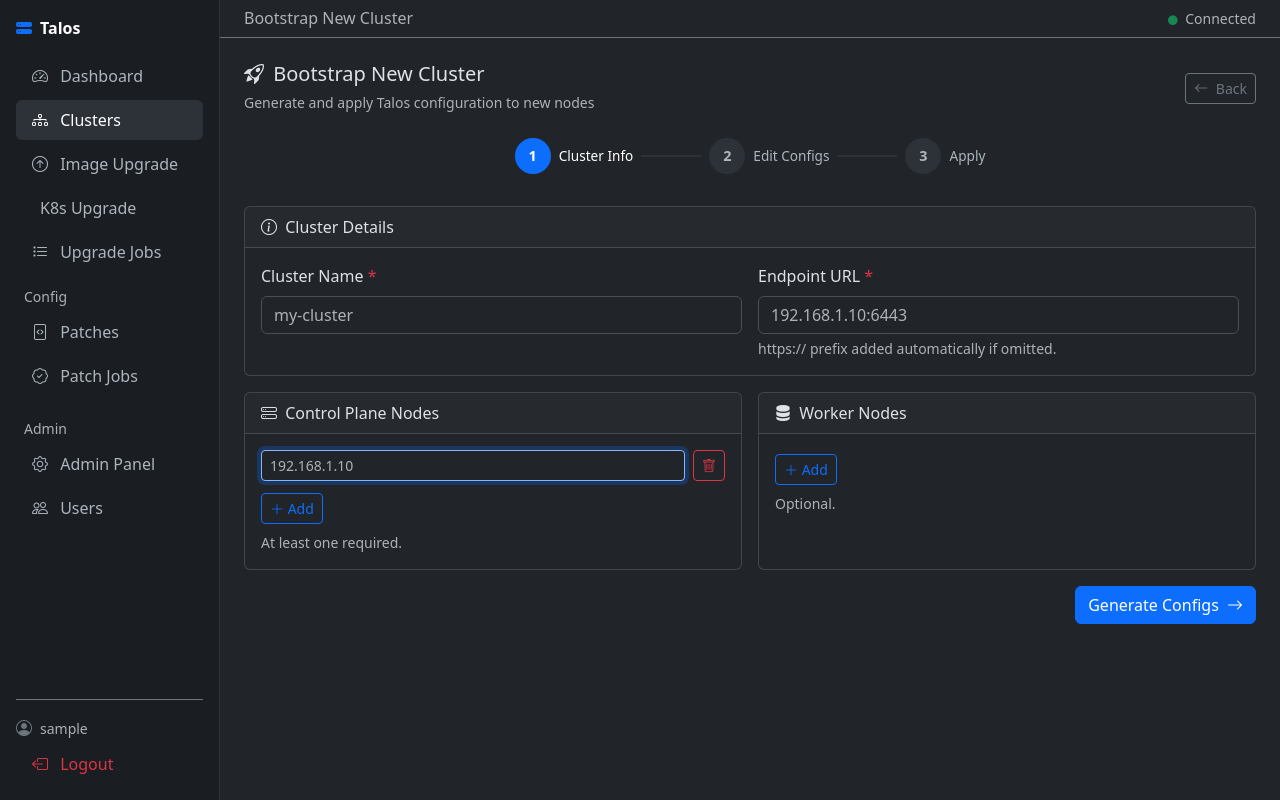
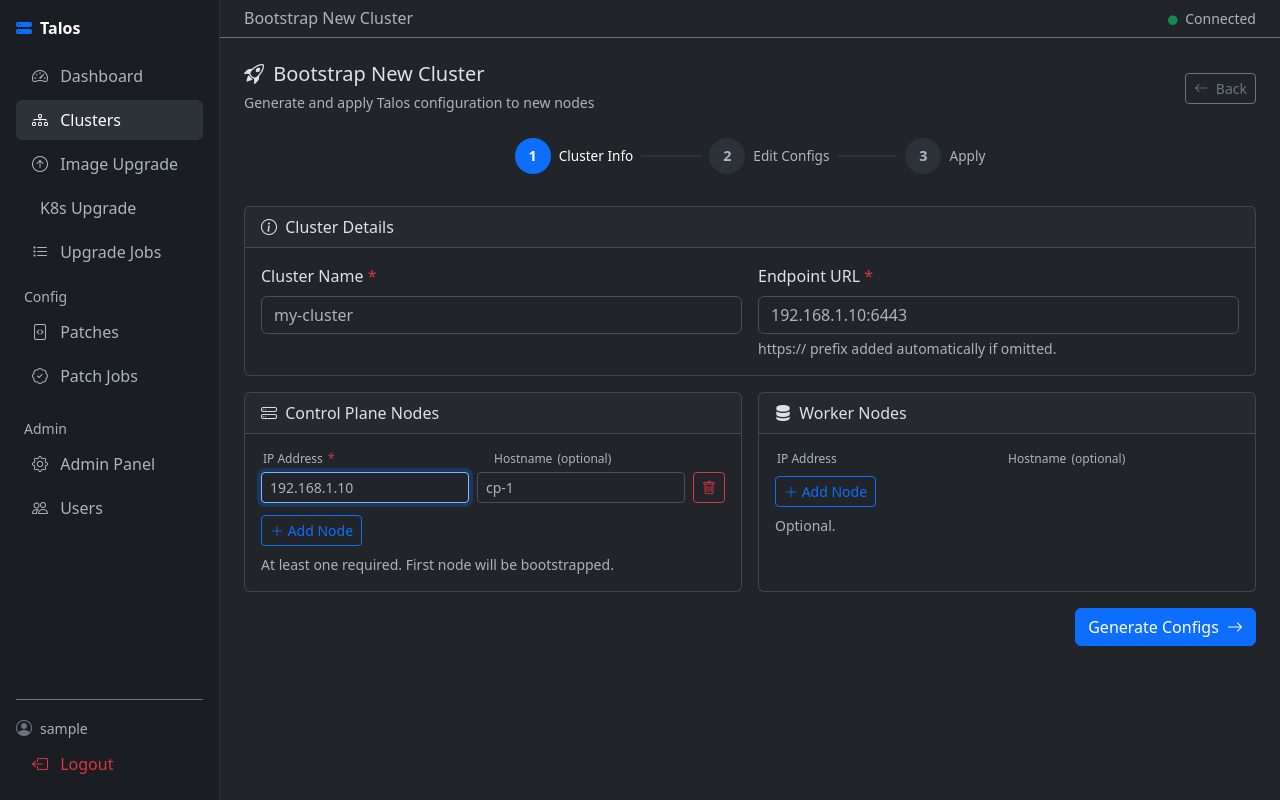
Before and after one commit to erelbi/talos-dashboard, a Django app: page /clusters/bootstrap/ in a window 1280 px wide. Run offline with Django 5.2, Linux system fonts and the light colour scheme; the visitor is signed in with stand-in values (Sample User, id 1); parts of the project's set-up code (start-up, migrations or seed data) failed here and were passed over; some libraries are stand-ins or nearby versions.

Commit message:
feat: add hostname field to bootstrap wizard, patch per-node config on apply

```diff
--- a/apps/clusters/forms.py
+++ b/apps/clusters/forms.py
@@ -115,14 +115,15 @@ class ClusterBootstrapForm(forms.Form):
         help_text='Cluster endpoint URL (e.g. https://192.168.1.10:6443).',
         widget=forms.TextInput(attrs={'placeholder': 'https://192.168.1.10:6443'}),
     )
-    controlplane_ips = forms.CharField(
-        help_text='Comma-separated control plane node IPs.',
-        widget=forms.TextInput(attrs={'placeholder': '192.168.1.10, 192.168.1.11'}),
+    # Encoded as "ip:hostname,ip:hostname" — hostname part is optional
+    controlplane_nodes = forms.CharField(
+        help_text='Control plane nodes as ip:hostname pairs.',
+        widget=forms.HiddenInput(),
     )
-    worker_ips = forms.CharField(
+    worker_nodes = forms.CharField(
         required=False,
-        help_text='Comma-separated worker node IPs (optional).',
-        widget=forms.TextInput(attrs={'placeholder': '192.168.1.20, 192.168.1.21'}),
+        help_text='Worker nodes as ip:hostname pairs (optional).',
+        widget=forms.HiddenInput(),
     )
 
     def clean_endpoint(self):
@@ -131,31 +132,39 @@ class ClusterBootstrapForm(forms.Form):
             endpoint = 'https://' + endpoint
         return endpoint
 
-    def _parse_ips(self, raw):
-        ips = []
+    def _parse_nodes(self, raw):
+        """Parse 'ip:hostname,ip:hostname' into list of {'ip': ..., 'hostname': ...}."""
+        nodes = []
         for part in raw.split(','):
             part = part.strip()
             if not part:
                 continue
+            if ':' in part:
+                ip, hostname = part.split(':', 1)
+                ip = ip.strip()
+                hostname = hostname.strip()
+            else:
+                ip = part.strip()
+                hostname = ''
             try:
-                ipaddress.ip_address(part)
+                ipaddress.ip_address(ip)
             except ValueError:
-                raise forms.ValidationError(f'"{part}" is not a valid IP address.')
-            ips.append(part)
-        return ips
+                raise forms.ValidationError(f'"{ip}" is not a valid IP address.')
+            nodes.append({'ip': ip, 'hostname': hostname})
+        return nodes
 
-    def clean_controlplane_ips(self):
-        raw = self.cleaned_data.get('controlplane_ips', '')
-        ips = self._parse_ips(raw)
-        if not ips:
-            raise forms.ValidationError('At least one control plane IP is required.')
-        return ips
+    def clean_controlplane_nodes(self):
+        raw = self.cleaned_data.get('controlplane_nodes', '')
+        nodes = self._parse_nodes(raw)
+        if not nodes:
+            raise forms.ValidationError('At least one control plane node IP is required.')
+        return nodes
 
-    def clean_worker_ips(self):
-        raw = self.cleaned_data.get('worker_ips', '')
+    def clean_worker_nodes(self):
+        raw = self.cleaned_data.get('worker_nodes', '')
         if not raw.strip():
             return []
-        return self._parse_ips(raw)
+        return self._parse_nodes(raw)
 
 
 class NodeApplyConfigForm(forms.Form):
--- a/apps/clusters/views.py
+++ b/apps/clusters/views.py
@@ -592,8 +592,8 @@ def cluster_bootstrap(request):
 
         cluster_name = form.cleaned_data['cluster_name']
         endpoint = form.cleaned_data['endpoint']
-        cp_ips = form.cleaned_data['controlplane_ips']
-        worker_ips = form.cleaned_data['worker_ips']
+        cp_nodes = form.cleaned_data['controlplane_nodes']   # [{ip, hostname}, ...]
+        worker_nodes = form.cleaned_data['worker_nodes']
 
         output_dir = tempfile.mkdtemp(prefix='talos-bootstrap-')
         try:
@@ -630,8 +630,8 @@ def cluster_bootstrap(request):
         request.session['bootstrap'] = {
             'cluster_name': cluster_name,
             'endpoint': endpoint,
-            'cp_ips': cp_ips,
-            'worker_ips': worker_ips,
+            'cp_nodes': cp_nodes,
+            'worker_nodes': worker_nodes,
             'talosconfig': talosconfig_content,
             'cp_yaml': cp_yaml,
             'worker_yaml': worker_yaml,
@@ -641,8 +641,8 @@ def cluster_bootstrap(request):
             'wizard_step': 2,
             'cluster_name': cluster_name,
             'endpoint': endpoint,
-            'cp_ips': cp_ips,
-            'worker_ips': worker_ips,
+            'cp_nodes': cp_nodes,
+            'worker_nodes': worker_nodes,
             'cp_yaml': cp_yaml,
             'worker_yaml': worker_yaml,
         })
@@ -656,8 +656,8 @@ def cluster_bootstrap(request):
 
         cp_yaml = request.POST.get('cp_yaml', data['cp_yaml'])
         worker_yaml = request.POST.get('worker_yaml', data['worker_yaml'])
-        cp_ips = data['cp_ips']
-        worker_ips = data['worker_ips']
+        cp_nodes = data['cp_nodes']       # [{ip, hostname}, ...]
+        worker_nodes = data['worker_nodes']
         endpoint = data['endpoint']
         cluster_name = data['cluster_name']
         talosconfig_content = data['talosconfig']
@@ -672,7 +672,22 @@ def cluster_bootstrap(request):
 
         apply_errors = []
 
-        def _apply(ip, yaml_content, role):
+        def _patch_hostname(yaml_content, hostname):
+            """Inject machine.network.hostname into config YAML."""
+            if not hostname:
+                return yaml_content
+            try:
+                import yaml as _yaml
+                cfg = _yaml.safe_load(yaml_content)
+                cfg.setdefault('machine', {}).setdefault('network', {})['hostname'] = hostname
+                return _yaml.dump(cfg, default_flow_style=False, allow_unicode=True)
+            except Exception:
+                return yaml_content  # fall back to original if YAML manipulation fails
+
+        def _apply(node_info, base_yaml, role):
+            ip = node_info['ip']
+            hostname = node_info.get('hostname', '')
+            yaml_content = _patch_hostname(base_yaml, hostname)
             tmp = tempfile.NamedTemporaryFile(
                 mode='w', suffix='.yaml', delete=False, dir='/tmp', encoding='utf-8'
             )
@@ -684,7 +699,11 @@ def cluster_bootstrap(request):
                     r = t.apply_config(ip, tmp.name, insecure=True)
                 if r['success']:
                     Node.objects.create(
-                        cluster=cluster, ip_address=ip, role=role, status='provisioning'
+                        cluster=cluster,
+                        ip_address=ip,
+                        hostname=hostname,
+                        role=role,
+                        status='provisioning',
                     )
                 else:
                     apply_errors.append(f'{ip}: {r["stderr"] or r["stdout"]}')
@@ -692,22 +711,22 @@ def cluster_bootstrap(request):
                 if os.path.exists(tmp.name):
                     os.unlink(tmp.name)
 
-        for ip in cp_ips:
-            _apply(ip, cp_yaml, Node.ROLE_CONTROLPLANE)
+        for node_info in cp_nodes:
+            _apply(node_info, cp_yaml, Node.ROLE_CONTROLPLANE)
 
         if worker_yaml:
-            for ip in worker_ips:
-                _apply(ip, worker_yaml, Node.ROLE_WORKER)
+            for node_info in worker_nodes:
+                _apply(node_info, worker_yaml, Node.ROLE_WORKER)
 
         # Bootstrap etcd on the first control plane node
         bootstrap_error = None
-        if cp_ips and not apply_errors:
+        if cp_nodes and not apply_errors:
             try:
                 import time as _time
                 # Wait for the node to finish initial setup before bootstrapping
                 _time.sleep(10)
                 with TalosctlRunner(cluster) as t:
-                    r = t.bootstrap(cp_ips[0])
+                    r = t.bootstrap(cp_nodes[0]['ip'])
                 if not r['success']:
                     bootstrap_error = r['stderr'] or r['stdout'] or 'Unknown error'
             except Exception as e:
--- a/templates/clusters/cluster_bootstrap.html
+++ b/templates/clusters/cluster_bootstrap.html
@@ -20,8 +20,9 @@
   .wizard-step.done .step-label     { color:#198754; }
   .step-connector { width:60px; height:2px; background:#2d3138; align-self:center; margin:0 .5rem; }
   .step-connector.done { background:#198754; }
-  .node-ip-row { display:flex; gap:.5rem; margin-bottom:.5rem; align-items:center; }
-  .node-ip-row input { flex:1; }
+  .node-row { display:grid; grid-template-columns:1fr 1fr auto; gap:.5rem; margin-bottom:.5rem; align-items:center; }
+  .node-row-header { display:grid; grid-template-columns:1fr 1fr auto; gap:.5rem; margin-bottom:.25rem; }
+  .node-row-header span { font-size:.75rem; color:#adb5bd; padding-left:2px; }
   .CodeMirror { height:450px; font-size:.82rem; }
 </style>
 {% endblock %}
@@ -69,8 +70,8 @@
 <form method="post" id="step1-form">
   {% csrf_token %}
   <input type="hidden" name="wizard_step" value="1">
-  <input type="hidden" name="controlplane_ips" id="cp-ips-hidden">
-  <input type="hidden" name="worker_ips" id="worker-ips-hidden">
+  <input type="hidden" name="controlplane_nodes" id="cp-nodes-hidden">
+  <input type="hidden" name="worker_nodes" id="worker-nodes-hidden">
 
   <div class="card mb-3">
     <div class="card-header"><i class="bi bi-info-circle me-1"></i> Cluster Details</div>
@@ -96,11 +97,16 @@
       <div class="card h-100">
         <div class="card-header"><i class="bi bi-hdd-stack me-1"></i> Control Plane Nodes</div>
         <div class="card-body">
+          <div class="node-row-header">
+            <span>IP Address <span class="text-danger">*</span></span>
+            <span>Hostname <span class="text-muted">(optional)</span></span>
+            <span></span>
+          </div>
           <div id="cp-container"></div>
-          <button type="button" class="btn btn-outline-primary btn-sm mt-1" onclick="addIpRow('cp-container','192.168.1.10')">
-            <i class="bi bi-plus-lg"></i> Add
+          <button type="button" class="btn btn-outline-primary btn-sm mt-1" onclick="addNodeRow('cp-container','192.168.1.10','cp-1')">
+            <i class="bi bi-plus-lg"></i> Add Node
           </button>
-          <div class="form-text mt-2">At least one required.</div>
+          <div class="form-text mt-2">At least one required. First node will be bootstrapped.</div>
         </div>
       </div>
     </div>
@@ -108,9 +114,14 @@
       <div class="card h-100">
         <div class="card-header"><i class="bi bi-server me-1"></i> Worker Nodes</div>
         <div class="card-body">
+          <div class="node-row-header">
+            <span>IP Address</span>
+            <span>Hostname <span class="text-muted">(optional)</span></span>
+            <span></span>
+          </div>
           <div id="worker-container"></div>
-          <button type="button" class="btn btn-outline-primary btn-sm mt-1" onclick="addIpRow('worker-container','192.168.1.20')">
-            <i class="bi bi-plus-lg"></i> Add
+          <button type="button" class="btn btn-outline-primary btn-sm mt-1" onclick="addNodeRow('worker-container','192.168.1.20','worker-1')">
+            <i class="bi bi-plus-lg"></i> Add Node
           </button>
           <div class="form-text mt-2">Optional.</div>
         </div>
@@ -131,7 +142,11 @@
   <i class="bi bi-info-circle-fill mt-1"></i>
   <div>
     Configs generated for <strong>{{ cluster_name }}</strong> ({{ endpoint }}).
-    Edit below before applying. Nodes: CP={{ cp_ips|join:", " }}{% if worker_ips %}, Workers={{ worker_ips|join:", " }}{% endif %}
+    Edit below before applying.<br>
+    <strong>Control Plane:</strong>
+    {% for n in cp_nodes %}{{ n.ip }}{% if n.hostname %} ({{ n.hostname }}){% endif %}{% if not forloop.last %}, {% endif %}{% endfor %}
+    {% if worker_nodes %} &nbsp;|&nbsp; <strong>Workers:</strong>
+    {% for n in worker_nodes %}{{ n.ip }}{% if n.hostname %} ({{ n.hostname }}){% endif %}{% if not forloop.last %}, {% endif %}{% endfor %}{% endif %}
   </div>
 </div>
 
@@ -173,7 +188,7 @@
       <ol class="mb-0 mt-1">
         <li>Apply configs to all listed nodes (existing configs overwritten)</li>
         <li>Wait 10 seconds for nodes to initialize</li>
-        <li>Run <code>talosctl bootstrap</code> on <strong>{{ cp_ips.0 }}</strong> to start etcd</li>
+        <li>Run <code>talosctl bootstrap</code> on <strong>{{ cp_nodes.0.ip }}</strong> to start etcd</li>
       </ol>
       Nodes must be booted from Talos ISO and in maintenance mode.
     </div>
@@ -195,23 +210,30 @@
 {% block extra_js %}
 {% if wizard_step == 1 or not wizard_step %}
 <script>
-function addIpRow(containerId, placeholder) {
+function addNodeRow(containerId, ipPlaceholder, hostnamePlaceholder) {
   const container = document.getElementById(containerId);
   const row = document.createElement('div');
-  row.className = 'node-ip-row';
+  row.className = 'node-row';
   row.innerHTML = `
     <input type="text" class="form-control form-control-sm ip-input"
-           placeholder="${placeholder}" pattern="^\\d{1,3}\\.\\d{1,3}\\.\\d{1,3}\\.\\d{1,3}$">
-    <button type="button" class="btn btn-outline-danger btn-sm" onclick="this.closest('.node-ip-row').remove()">
+           placeholder="${ipPlaceholder}" pattern="^\\d{1,3}\\.\\d{1,3}\\.\\d{1,3}\\.\\d{1,3}$">
+    <input type="text" class="form-control form-control-sm hostname-input"
+           placeholder="${hostnamePlaceholder}" pattern="^[a-z0-9][a-z0-9\\-]*$">
+    <button type="button" class="btn btn-outline-danger btn-sm"
+            onclick="this.closest('.node-row').remove()">
       <i class="bi bi-trash"></i>
     </button>`;
   container.appendChild(row);
-  row.querySelector('input').focus();
+  row.querySelector('.ip-input').focus();
 }
 
-function collectIps(containerId) {
-  return Array.from(document.getElementById(containerId).querySelectorAll('.ip-input'))
-    .map(i => i.value.trim()).filter(Boolean);
+function collectNodes(containerId) {
+  return Array.from(document.getElementById(containerId).querySelectorAll('.node-row'))
+    .map(row => ({
+      ip: row.querySelector('.ip-input').value.trim(),
+      hostname: row.querySelector('.hostname-input').value.trim(),
+    }))
+    .filter(n => n.ip);
 }
 
 function submitStep1() {
@@ -219,16 +241,19 @@ function submitStep1() {
   const endpoint = document.querySelector('[name=endpoint]').value.trim();
   if (!name || !endpoint) { alert('Cluster name and endpoint are required.'); return; }
 
-  const cpIps = collectIps('cp-container');
-  if (cpIps.length === 0) { alert('At least one control plane node IP is required.'); return; }
+  const cpNodes = collectNodes('cp-container');
+  if (cpNodes.length === 0) { alert('At least one control plane node IP is required.'); return; }
 
   const ipRegex = /^\d{1,3}\.\d{1,3}\.\d{1,3}\.\d{1,3}$/;
-  for (const ip of [...cpIps, ...collectIps('worker-container')]) {
-    if (!ipRegex.test(ip)) { alert(`"${ip}" is not a valid IP address.`); return; }
+  const allNodes = [...cpNodes, ...collectNodes('worker-container')];
+  for (const n of allNodes) {
+    if (!ipRegex.test(n.ip)) { alert(`"${n.ip}" is not a valid IP address.`); return; }
   }
 
-  document.getElementById('cp-ips-hidden').value = cpIps.join(', ');
-  document.getElementById('worker-ips-hidden').value = collectIps('worker-container').join(', ');
+  // Encode as "ip:hostname,ip:hostname"
+  const encode = nodes => nodes.map(n => n.ip + ':' + n.hostname).join(',');
+  document.getElementById('cp-nodes-hidden').value = encode(cpNodes);
+  document.getElementById('worker-nodes-hidden').value = encode(collectNodes('worker-container'));
 
   const btn = document.querySelector('[onclick="submitStep1()"]');
   if (btn) { btn.disabled = true; btn.textContent = 'Generating…'; }
@@ -236,7 +261,7 @@ function submitStep1() {
 }
 
 // Initialize with one empty row
-addIpRow('cp-container', '192.168.1.10');
+addNodeRow('cp-container', '192.168.1.10', 'cp-1');
 </script>
 
 {% elif wizard_step == 2 %}
```
